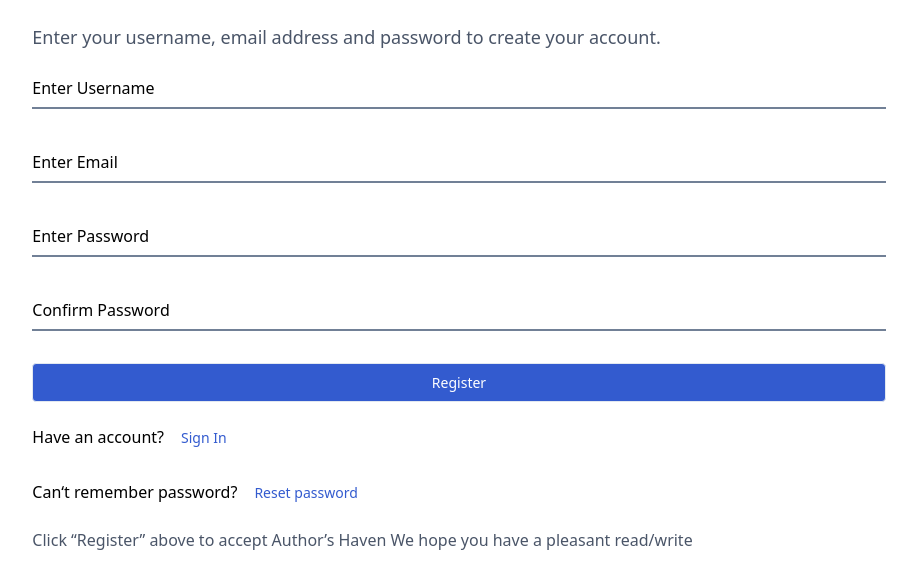
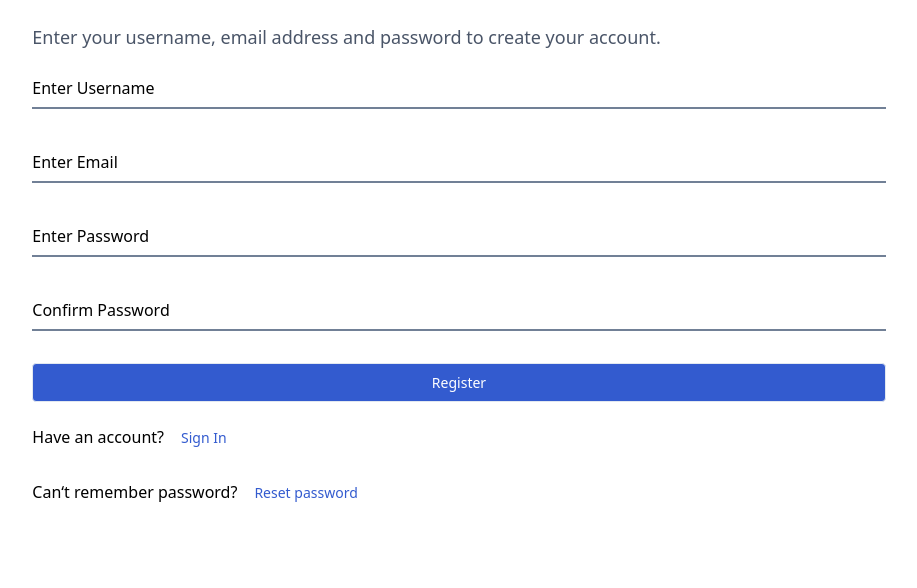
Before and after one commit to andela/kingsmen-ah-frontend, a React app: page /register in a window 1280 px wide. Shown: the top 588 px of the page, without its empty margins (181-1098 px from the left). Built offline with nearby package versions, Linux system fonts and the light colour scheme.

Commit message:
feat-[166272295]: User Signup
- user can signup

[Delivers #166272295]

```diff
--- a/src/components/views/Signup.jsx
+++ b/src/components/views/Signup.jsx
@@ -154,10 +154,6 @@
             Reset password
             </Button>
           </div>
-          <span className="text-xs md:text-base lg:text-base text-gray-700">
-          Click “Register” above to accept Author’s Haven We hope you have a
-          pleasant read/write
-          </span>
         </div>
       </form>
     );
--- a/src/utils/auth.js
+++ /dev/null
@@ -1,11 +0,0 @@
-import axios from 'axios';
-
-const setAuthToken = (token) => {
-  if (token) {
-    axios.defaults.headers.common['x-access-token'] = token;
-  } else {
-    delete axios.defaults.headers.common['x-access-token'];
-  }
-};
-
-export default setAuthToken;
```
